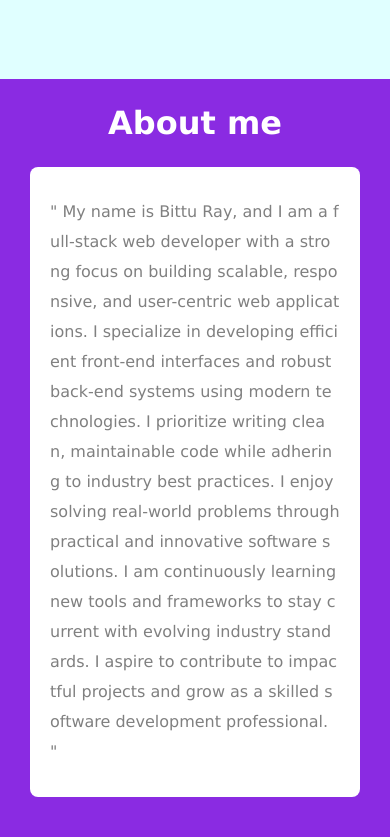
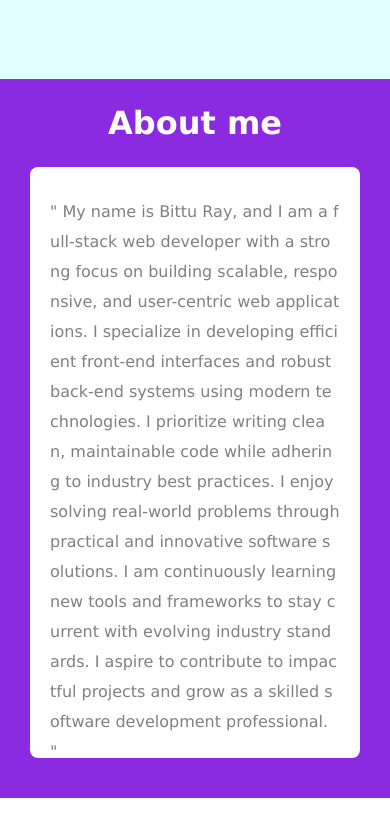
Before and after one commit to Bittu-Ray68/portfolio.github.io, a plain HTML site: page index.html in a window 390 px wide. Shown: the part 765-1602 px from the top of the page. After the commit the page ends 1563 px from the top, so only its background shows below. Drawn offline with nearby package versions, Linux system fonts and the light colour scheme.

Commit message:
About Section

```diff
--- a/phone.css
+++ b/phone.css
@@ -118,6 +118,8 @@
   }
   #about-box {
     & .about-data {
+      height: 70vh;
+      overflow: scroll;
       background-color: white;
       padding: 20px 10px;
       margin: 20px 30px;
@@ -127,7 +129,8 @@
       & p {
         color: gray;
         font-size: 1em;
-        font-family: 'Lucida Sans', 'Lucida Sans Regular', 'Lucida Grande', 'Lucida Sans Unicode', Geneva, Verdana, sans-serif;
+        font-family: "Lucida Sans", "Lucida Sans Regular", "Lucida Grande",
+          "Lucida Sans Unicode", Geneva, Verdana, sans-serif;
         margin: 10px;
         word-break: break-all;
         word-wrap: break-word;
```
